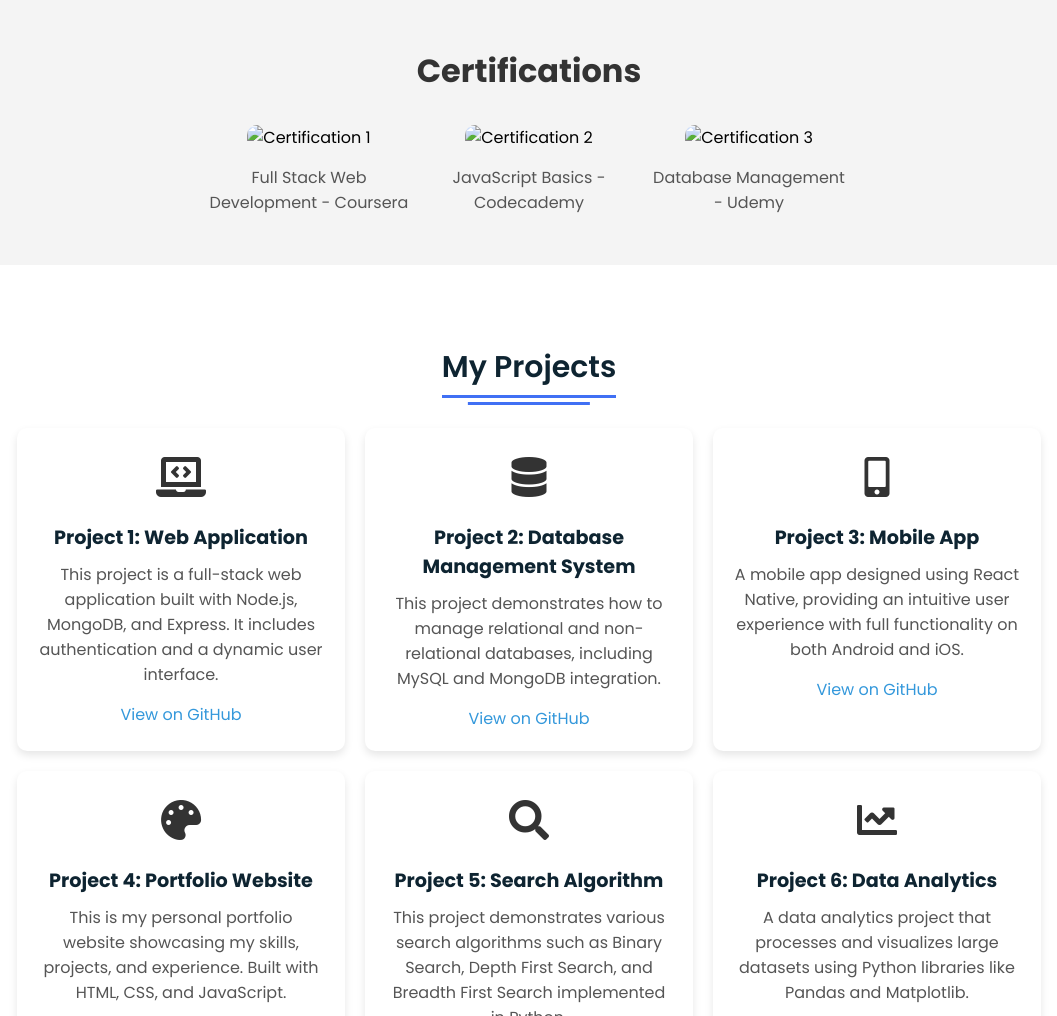
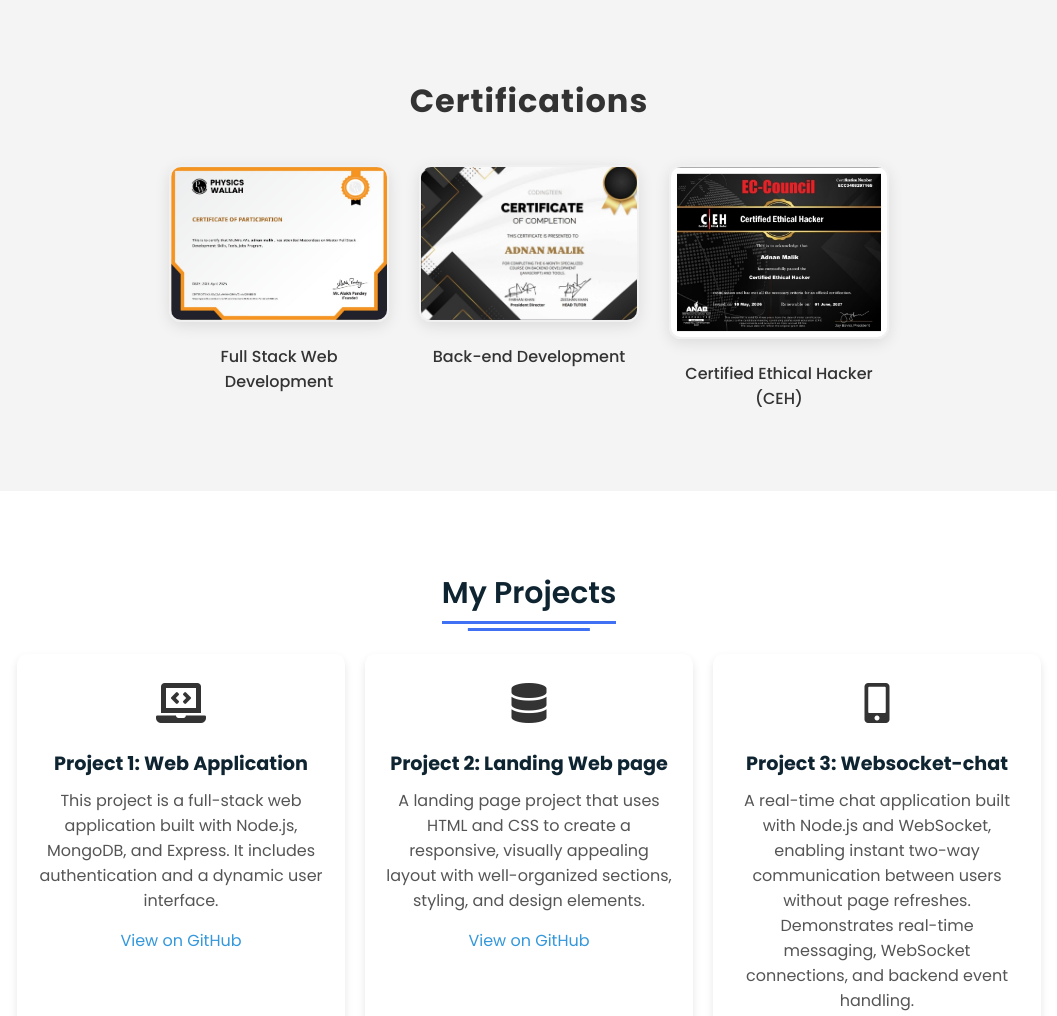
Before and after one commit to mkadnan/Portfolio, a plain HTML site: page frontend/index.html in a window 1280 px wide. Shown: the part 2018-3034 px from the top of the page, without its empty margins (111-1168 px from the left). Drawn offline with Linux system fonts and the light colour scheme.

Commit message:
update certificates

```diff
--- a/frontend/index.html
+++ b/frontend/index.html
@@ -170,16 +170,16 @@
         <h3>Certifications</h3>
         <div class="cert-carousel">
           <div class="cert">
-            <img src="path/to/cert1.png" alt="Certification 1">
-            <p>Full Stack Web Development - Coursera</p>
+            <img src="fullstack-cert.jpeg" alt="Full Stack Development Certificate">
+            <p>Full Stack Web Development</p>
           </div>
           <div class="cert">
-            <img src="path/to/cert2.png" alt="Certification 2">
-            <p>JavaScript Basics - Codecademy</p>
+            <img src="Back-end-cert.jpeg" alt="Back-end Development Certificate">
+            <p>Back-end Development</p>
           </div>
           <div class="cert">
-            <img src="path/to/cert3.png" alt="Certification 3">
-            <p>Database Management - Udemy</p>
+            <img src="ceh-cert.jpeg" alt="CEH Certificate">
+            <p>Certified Ethical Hacker (CEH)</p>
           </div>
         </div>
       </div>
@@ -206,19 +206,17 @@
           <div class="icon">
             <i class="fas fa-database"></i>
           </div>
-          <div class="topic">Project 2: Database Management System</div>
-          <p>This project demonstrates how to manage relational and non-relational databases, including MySQL and
-            MongoDB integration.</p>
-          <a href="https://github.com/mkadnan" target="_blank" class="project-link">View on GitHub</a>
+          <div class="topic">Project 2: Landing Web page</div>
+          <p>A landing page project that uses HTML and CSS to create a responsive, visually appealing layout with well-organized sections, styling, and design elements.</p>
+          <a href="https://github.com/mkadnan/Landing-Page.git" target="_blank" class="project-link">View on GitHub</a>
         </div>
         <div class="box">
           <div class="icon">
             <i class="fas fa-mobile-alt"></i>
           </div>
-          <div class="topic">Project 3: Mobile App</div>
-          <p>A mobile app designed using React Native, providing an intuitive user experience with full functionality on
-            both Android and iOS.</p>
-          <a href="https://github.com/mkadnan" target="_blank" class="project-link">View on GitHub</a>
+          <div class="topic">Project 3: Websocket-chat</div>
+          <p>A real-time chat application built with Node.js and WebSocket, enabling instant two-way communication between users without page refreshes. Demonstrates real-time messaging, WebSocket connections, and backend event handling.</p>
+          <a href="https://github.com/mkadnan/websocket-chat.git" target="_blank" class="project-link">View on GitHub</a>
         </div>
         <div class="box">
           <div class="icon">
--- a/frontend/style.css
+++ b/frontend/style.css
@@ -402,6 +402,7 @@ section .button button:hover {
 /* Certifications Section */
 .certifications {
   margin-top: 50px;
+  padding: 30px 0;
 }
 
 .certifications h3 {
@@ -409,30 +410,47 @@ section .button button:hover {
   font-size: 2rem;
   font-weight: bold;
   color: #333;
-  margin-bottom: 30px;
+  margin-bottom: 40px;
+  letter-spacing: 1px;
 }
 
 .cert-carousel {
   display: flex;
   justify-content: center;
-  gap: 20px;
+  gap: 30px;
+  flex-wrap: wrap;
 }
 
 .cert {
   text-align: center;
-  width: 200px;
+  width: 220px;
+  transition: all 0.3s ease;
+}
+
+.cert:hover {
+  transform: translateY(-10px);
 }
 
 .cert img {
   width: 100%;
   height: auto;
-  border-radius: 10px;
+  border-radius: 12px;
   margin-bottom: 15px;
+  box-shadow: 0 4px 15px rgba(0, 0, 0, 0.1);
+  transition: all 0.3s ease;
+  border: 2px solid #f0f0f0;
+}
+
+.cert img:hover {
+  box-shadow: 0 8px 25px rgba(64, 112, 244, 0.3);
+  transform: scale(1.05);
 }
 
 .cert p {
   font-size: 1rem;
-  color: #555;
+  font-weight: 500;
+  color: #333;
+  font-family: 'Poppins', sans-serif;
 }
 
 
@@ -692,6 +710,15 @@ footer .text span a:hover {
     font-size: 50px;
     color: #4070f4;
   }
+  .cert-carousel {
+    gap: 15px;
+  }
+  .cert {
+    width: 160px;
+  }
+  .certifications h3 {
+    font-size: 1.5rem;
+  }
 }
 
 /* Fade-in Effect
```
Also changed, not shown: frontend/Back-end-cert.jpeg (added), frontend/ceh-cert.jpeg (added), frontend/fullstack-cert.jpeg (added).
